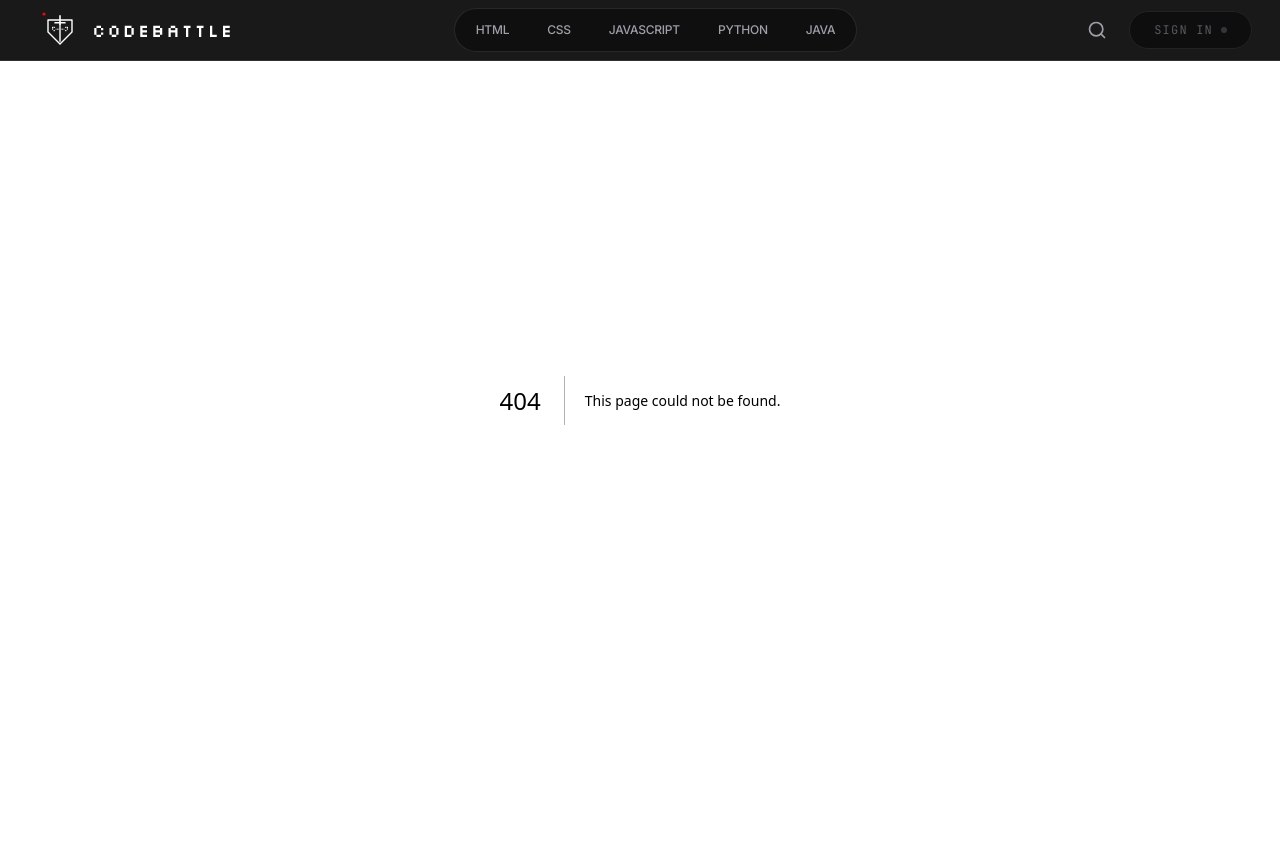
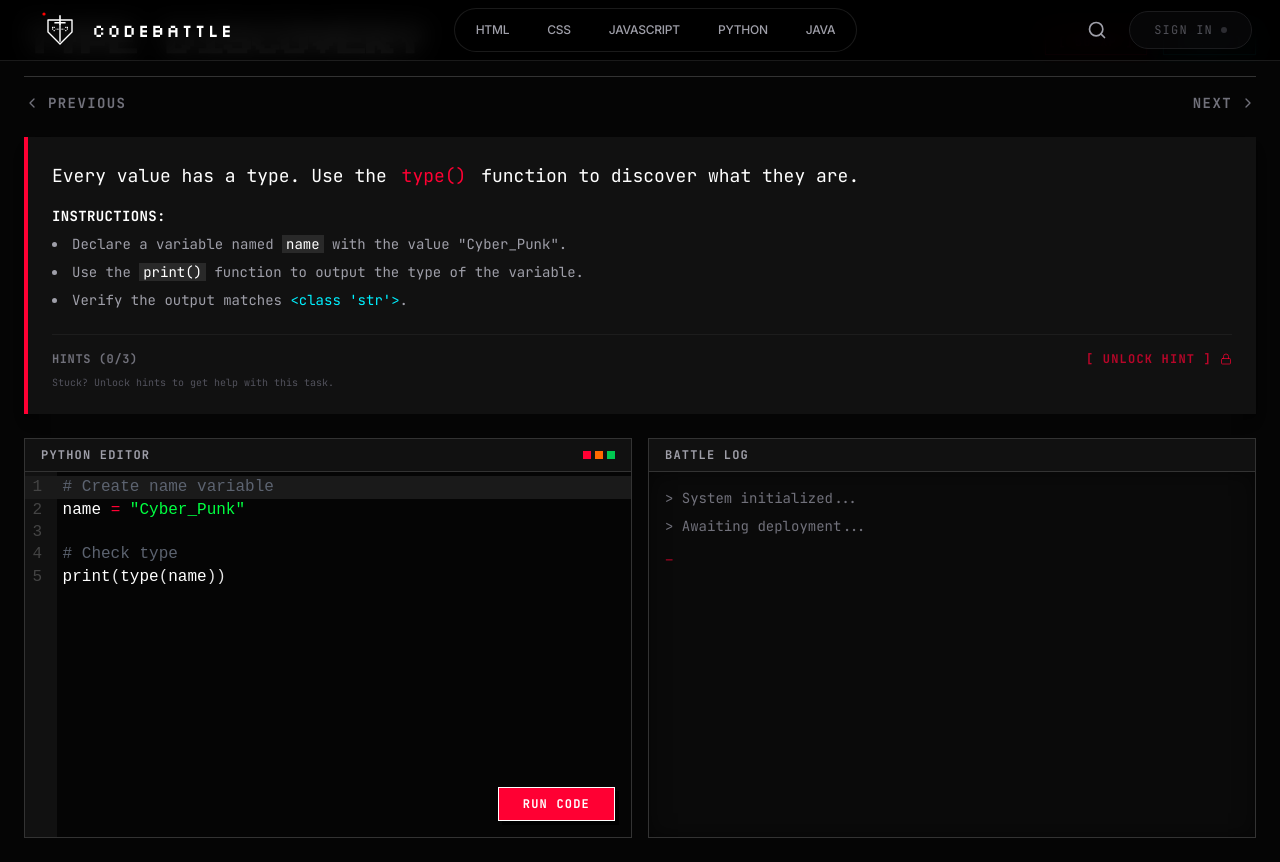
Before and after one commit to sumitkumards07/CodeBattel, a Next.js app: page /campaign/python/type-discovery in a window 1280 px wide. Before the commit this address had no page. Before the commit the page ends 800 px from the top, so only its background shows below. Built offline with nearby package versions, Linux system fonts and the light colour scheme.

Commit message:
Implement Python Type Discovery Challenge layout

```diff
--- /dev/null
+++ b/app/campaign/python/type-discovery/page.tsx
@@ -0,0 +1,5 @@
+import TypeDiscoveryChallenge from "@/components/battle/TypeDiscoveryChallenge";
+
+export default function TypeDiscoveryPage() {
+    return <TypeDiscoveryChallenge />;
+}
--- /dev/null
+++ b/components/battle/TypeDiscoveryChallenge.tsx
@@ -0,0 +1,162 @@
+"use client";
+
+import React, { useState } from "react";
+import CodeMirror from "@uiw/react-codemirror";
+import { python } from "@codemirror/lang-python";
+import { cyberpunkTheme } from "@/components/battle/CyberpunkTheme"; // Reusing our custom theme
+import { ChevronLeft, ChevronRight, Lock, Unlock } from "lucide-react";
+import Link from "next/link";
+
+export default function TypeDiscoveryChallenge() {
+    const [code, setCode] = useState(`# Create name variable\nname = "Cyber_Punk"\n\n# Check type\nprint(type(name))`);
+    const [output, setOutput] = useState<string[]>([
+        "> System initialized...",
+        "> Awaiting deployment..."
+    ]);
+
+    const runCode = () => {
+        setOutput([
+            "> System initialized...",
+            "> Awaiting deployment...",
+            "> Executing...",
+            "<class 'str'>",
+            "> [SUCCESS] Type Identified."
+        ]);
+    };
+
+    return (
+        <div className="min-h-screen bg-[#050505] text-gray-300 font-mono p-6 flex flex-col gap-6 selection:bg-[#FF0033] selection:text-white">
+
+            {/* Section 1: Header & Navigation */}
+            <header className="flex flex-col gap-4">
+                {/* Top Row */}
+                <div className="flex justify-between items-center border-b border-[#333] pb-4">
+                    <h1 className="text-3xl font-bold text-white tracking-tighter" style={{ fontFamily: "'Press Start 2P', monospace" }}>
+                        TYPE DISCOVERY
+                    </h1>
+                    <div className="flex gap-4">
+                        <div className="border border-[#FF0033] text-[#FF0033] px-3 py-1 text-xs font-bold tracking-widest shadow-[0_0_8px_rgba(255,0,51,0.2)]">
+                            [ 50 XP ]
+                        </div>
+                        <div className="border border-[#00F0FF] text-[#00F0FF] px-3 py-1 text-xs font-bold tracking-widest shadow-[0_0_8px_rgba(0,240,255,0.2)]">
+                            [ EASY ]
+                        </div>
+                    </div>
+                </div>
+
+                {/* Second Row: Navigation */}
+                <div className="flex justify-between text-zinc-500 text-sm font-bold tracking-widest">
+                    <Link href="#" className="hover:text-white transition-colors flex items-center gap-2 group">
+                        <ChevronLeft className="w-4 h-4 group-hover:-translate-x-1 transition-transform" />
+                        PREVIOUS
+                    </Link>
+                    <Link href="#" className="hover:text-white transition-colors flex items-center gap-2 group">
+                        NEXT
+                        <ChevronRight className="w-4 h-4 group-hover:translate-x-1 transition-transform" />
+                    </Link>
+                </div>
+            </header>
+
+            {/* Section 2: Mission Briefing & Instructions */}
+            <section className="bg-[#111] border-l-4 border-[#FF0033] p-6 shadow-lg">
+                <p className="text-lg text-white mb-4 leading-relaxed">
+                    Every value has a type. Use the <span className="text-[#FF0033] mx-1">type()</span> function to discover what they are.
+                </p>
+
+                <div className="mb-6">
+                    <h2 className="text-white font-bold mb-2 uppercase tracking-wide text-sm">Instructions:</h2>
+                    <ul className="list-disc list-inside text-sm space-y-2 text-zinc-400">
+                        <li>Declare a variable named <span className="text-white bg-white/10 px-1">name</span> with the value "Cyber_Punk".</li>
+                        <li>Use the <span className="text-white bg-white/10 px-1">print()</span> function to output the type of the variable.</li>
+                        <li>Verify the output matches <span className="text-[#00F0FF]">&lt;class 'str'&gt;</span>.</li>
+                    </ul>
+                </div>
+
+                <div className="flex justify-between items-center border-t border-white/5 pt-4">
+                    <span className="text-xs text-zinc-500 font-bold uppercase tracking-wider">HINTS (0/3)</span>
+                    <button className="text-[#FF0033]/70 text-xs font-bold uppercase tracking-widest hover:text-[#FF0033] hover:shadow-[0_0_10px_#FF0033] transition-all flex items-center gap-2">
+                        [ UNLOCK HINT ]
+                        <Lock className="w-3 h-3" />
+                    </button>
+                </div>
+                <p className="text-[10px] text-zinc-600 mt-2 font-mono">Stuck? Unlock hints to get help with this task.</p>
+            </section>
+
+            {/* Section 3: The Battleground */}
+            <section className="grid grid-cols-2 gap-4 flex-1 min-h-[400px]">
+
+                {/* Left Column: Editor */}
+                <div className="flex flex-col h-full">
+                    <div className="flex justify-between items-center bg-[#111] px-4 py-2 border-t border-x border-[#333]">
+                        <span className="text-xs font-bold text-zinc-400 uppercase tracking-widest">PYTHON EDITOR</span>
+                        <div className="flex gap-1">
+                            <div className="w-2 h-2 bg-[#FF0033]"></div>
+                            <div className="w-2 h-2 bg-orange-500"></div>
+                            <div className="w-2 h-2 bg-green-500"></div>
+                        </div>
+                    </div>
+                    <div className="flex-1 bg-black border border-[#333] relative overflow-hidden group">
+                        <div className="absolute inset-0">
+                            <CodeMirror
+                                value={code}
+                                height="100%"
+                                theme={cyberpunkTheme}
+                                extensions={[python()]}
+                                onChange={setCode}
+                                className="h-full text-base"
+                                basicSetup={{
+                                    lineNumbers: true,
+                                    highlightActiveLineGutter: true,
+                                    highlightSpecialChars: true,
+                                    history: true,
+                                    drawSelection: true,
+                                    dropCursor: true,
+                                    allowMultipleSelections: true,
+                                    indentOnInput: true,
+                                    syntaxHighlighting: true,
+                                    bracketMatching: true,
+                                    closeBrackets: true,
+                                    autocompletion: true,
+                                    rectangularSelection: true,
+                                    crosshairCursor: true,
+                                    highlightActiveLine: true,
+                                    highlightSelectionMatches: true,
+                                    closeBracketsKeymap: true,
+                                    defaultKeymap: true,
+                                    searchKeymap: true,
+                                    historyKeymap: true,
+                                    foldKeymap: true,
+                                    completionKeymap: true,
+                                    lintKeymap: true,
+                                }}
+                            />
+                        </div>
+                        {/* Run Button Overlay */}
+                        <button
+                            onClick={runCode}
+                            className="absolute bottom-4 right-4 bg-[#FF0033] text-white px-6 py-2 text-xs font-bold uppercase tracking-widest hover:bg-white hover:text-[#FF0033] transition-colors shadow-[4px_4px_0px_black] border border-white"
+                        >
+                            Run Code
+                        </button>
+                    </div>
+                </div>
+
+                {/* Right Column: Output */}
+                <div className="flex flex-col h-full">
+                    <div className="flex justify-between items-center bg-[#111] px-4 py-2 border-t border-x border-[#333]">
+                        <span className="text-xs font-bold text-zinc-400 uppercase tracking-widest">BATTLE LOG</span>
+                    </div>
+                    <div className="flex-1 bg-[#0a0a0a] border border-[#333] p-4 font-mono text-sm shadow-[inset_0_0_20px_rgba(0,0,0,0.5)] overflow-y-auto">
+                        {output.map((line, i) => (
+                            <div key={i} className={`mb-2 ${line.startsWith('>') ? 'text-zinc-500' : 'text-[#00F0FF]'}`}>
+                                {line}
+                            </div>
+                        ))}
+                        <div className="animate-pulse text-[#FF0033] mt-2">_</div>
+                    </div>
+                </div>
+
+            </section>
+        </div>
+    );
+}
--- a/components/landing/Navigation.tsx
+++ b/components/landing/Navigation.tsx
@@ -21,7 +21,11 @@ export default function Navigation() {
                     {["HTML", "CSS", "JavaScript", "Python", "Java"].map((lang) => (
                         <Link
                             key={lang}
-                            href={lang === "JavaScript" ? "/battle" : "/coming-soon"}
+                            href={
+                                lang === "JavaScript" ? "/battle" :
+                                    lang === "Python" ? "/campaign/python/type-discovery" :
+                                        "/coming-soon"
+                            }
                             className="nothing-ui-text px-4 py-2 rounded-full text-xs font-medium text-zinc-400 border border-transparent hover:text-white hover:bg-primary/10 hover:border-primary/50 hover:shadow-[0_0_20px_rgba(255,0,0,0.5)] hover:drop-shadow-[0_0_5px_rgba(255,0,0,1)] transition-all duration-300 uppercase tracking-wide whitespace-nowrap"
                         >
                             {lang}
```
